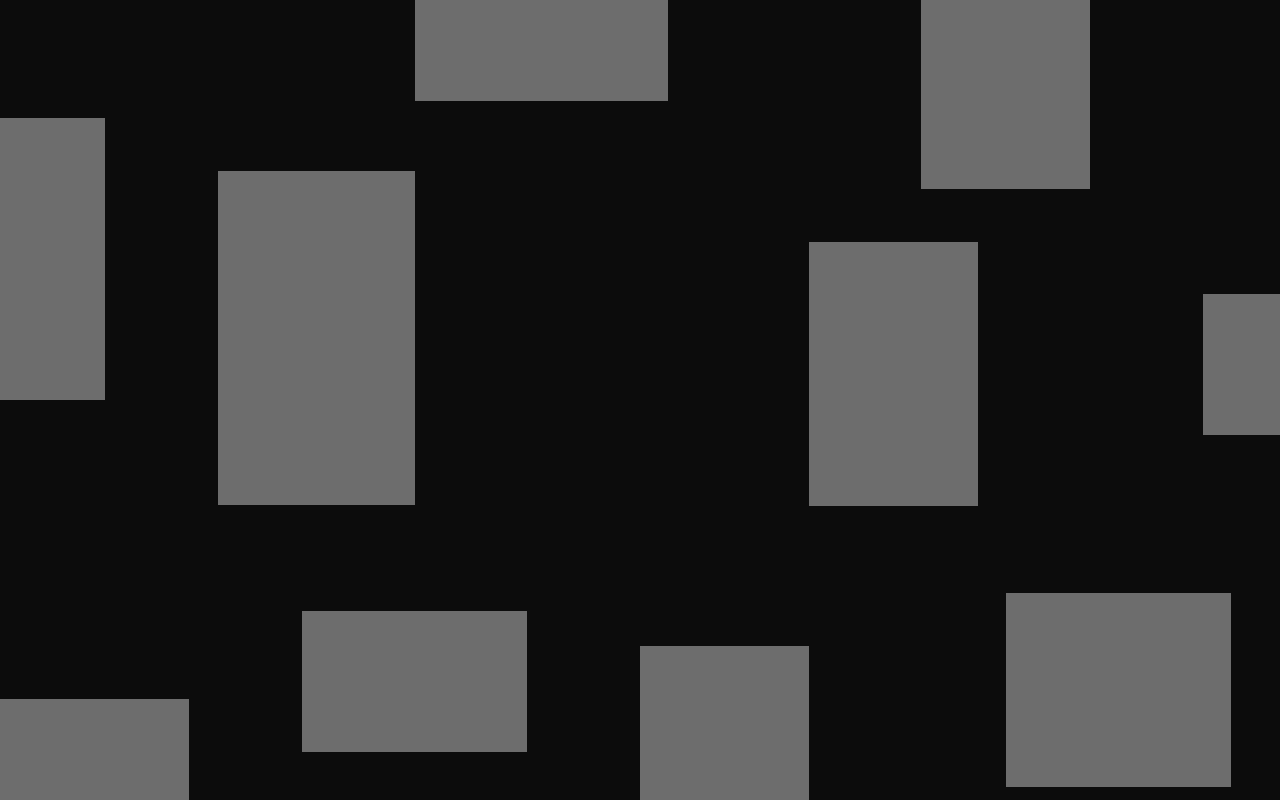
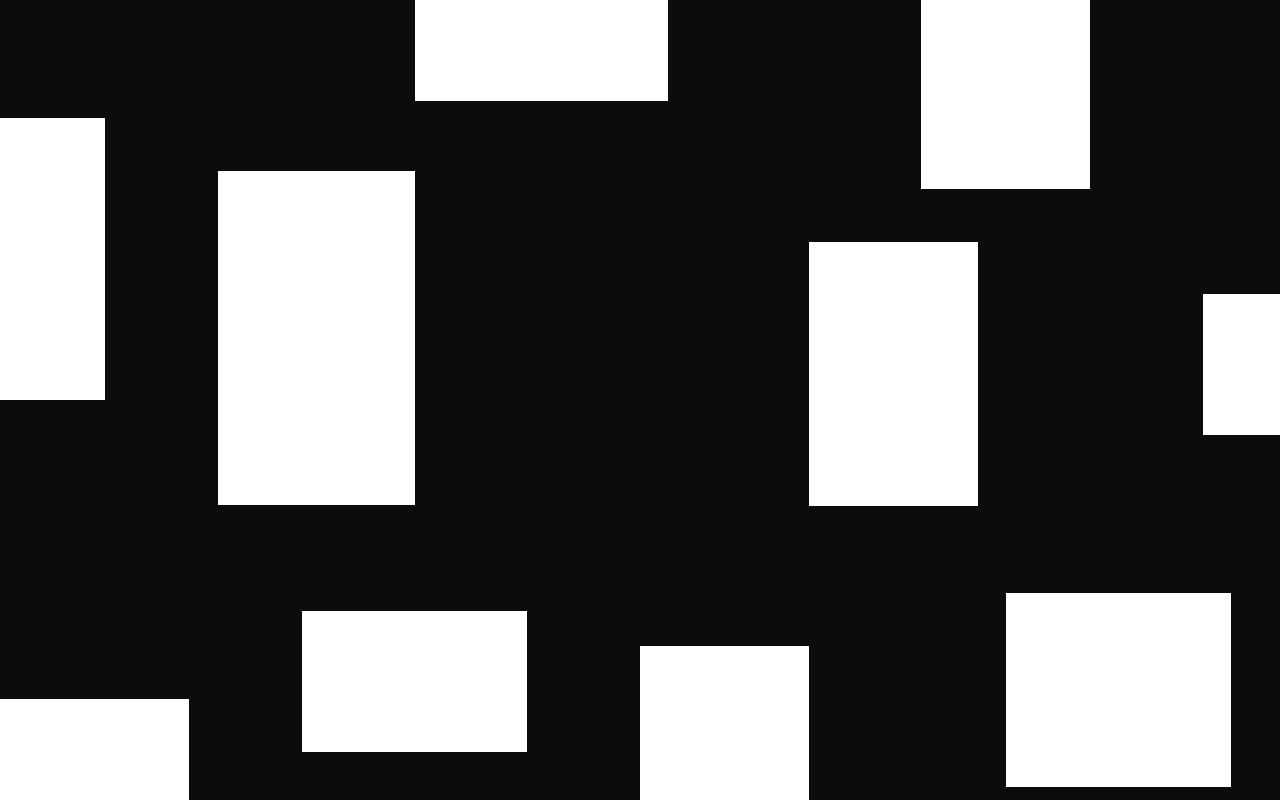
Before and after one commit to TKS31/image-grid-motion-effect, a website built with Parcel: page index.html in a window 1280 px wide. Built offline with nearby package versions, Linux system fonts and the light colour scheme.

Commit message:
change motion effect

```diff
--- a/src/js/grid.js
+++ b/src/js/grid.js
@@ -1,5 +1,5 @@
 import { gsap } from "gsap";
-import { map, lerp, getMousePos, calcWinsize, getRandomNumber } from "./utils";
+import { map, lerp, getMousePos, calcWinsize } from "./utils";
 
 // Calculate the viewport size
 let winsize = calcWinsize();
@@ -19,8 +19,8 @@ class GridItem {
     // amounts to move in each axis
     let translationVals = { tx: 0, ty: 0 };
     // get random start and end movement boundaries
-    const xstart = getRandomNumber(15, 60);
-    const ystart = getRandomNumber(15, 60);
+    const xstart = 80;
+    const ystart = 80;
 
     // infinite loop
     const render = () => {
@@ -29,12 +29,12 @@ class GridItem {
       // Translation values will be in the range of [-start, start] for a cursor movement from 0 to the window's width/height
       translationVals.tx = lerp(
         translationVals.tx,
-        map(mousepos.x, 0, winsize.width, -xstart, xstart),
+        map(mousepos.x, 0, winsize.width, xstart, -xstart),
         0.07
       );
       translationVals.ty = lerp(
         translationVals.ty,
-        map(mousepos.y, 0, winsize.height, -ystart, ystart),
+        map(mousepos.y, 0, winsize.height, ystart, -ystart),
         0.07
       );
 
@@ -74,7 +74,7 @@ export default class Grid {
         {
           duration: 3,
           ease: "Power1.easeOut",
-          opacity: 0.4,
+          opacity: 1,
           stagger: { amount: 0.6, grid: "auto", from: "center" }
         },
         0
--- a/src/js/utils.js
+++ b/src/js/utils.js
@@ -8,9 +8,9 @@ const calcWinsize = () => {
   return { width: window.innerWidth, height: window.innerHeight };
 };
 
-const getRandomNumber = (min, max) =>
+const getRandomNumber = (min, max) => {
   Math.floor(Math.random() * (max - min + 1) + min);
-
+};
 // Gets the mouse position
 const getMousePos = (e) => {
   let posx = 0;
@@ -20,8 +20,12 @@ const getMousePos = (e) => {
     posx = e.pageX;
     posy = e.pageY;
   } else if (e.clientX || e.clientY) {
-    posx = e.clientX + body.scrollLeft + document.documentElement.scrollLeft;
-    posy = e.clientY + body.scrollTop + document.documentElement.scrollTop;
+    posx =
+      e.clientX +
+      document.body.scrollLeft +
+      document.documentElement.scrollLeft;
+    posy =
+      e.clientY + document.body.scrollTop + document.documentElement.scrollTop;
   }
 
   return { x: posx, y: posy };
--- a/src/styles.css
+++ b/src/styles.css
@@ -27,7 +27,6 @@ body {
 }
 
 .grid {
-  pointer-events: none;
   position: absolute;
   width: 110%;
   height: 110%;
```
